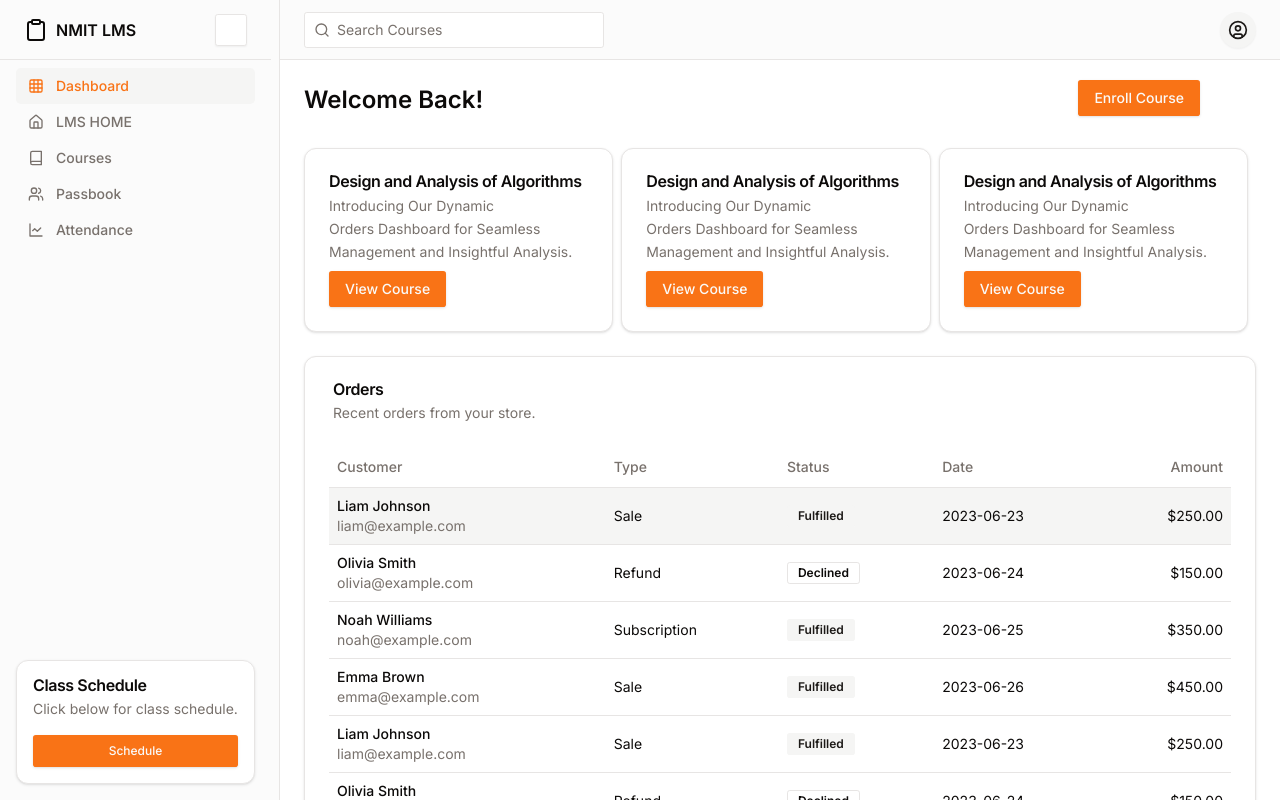
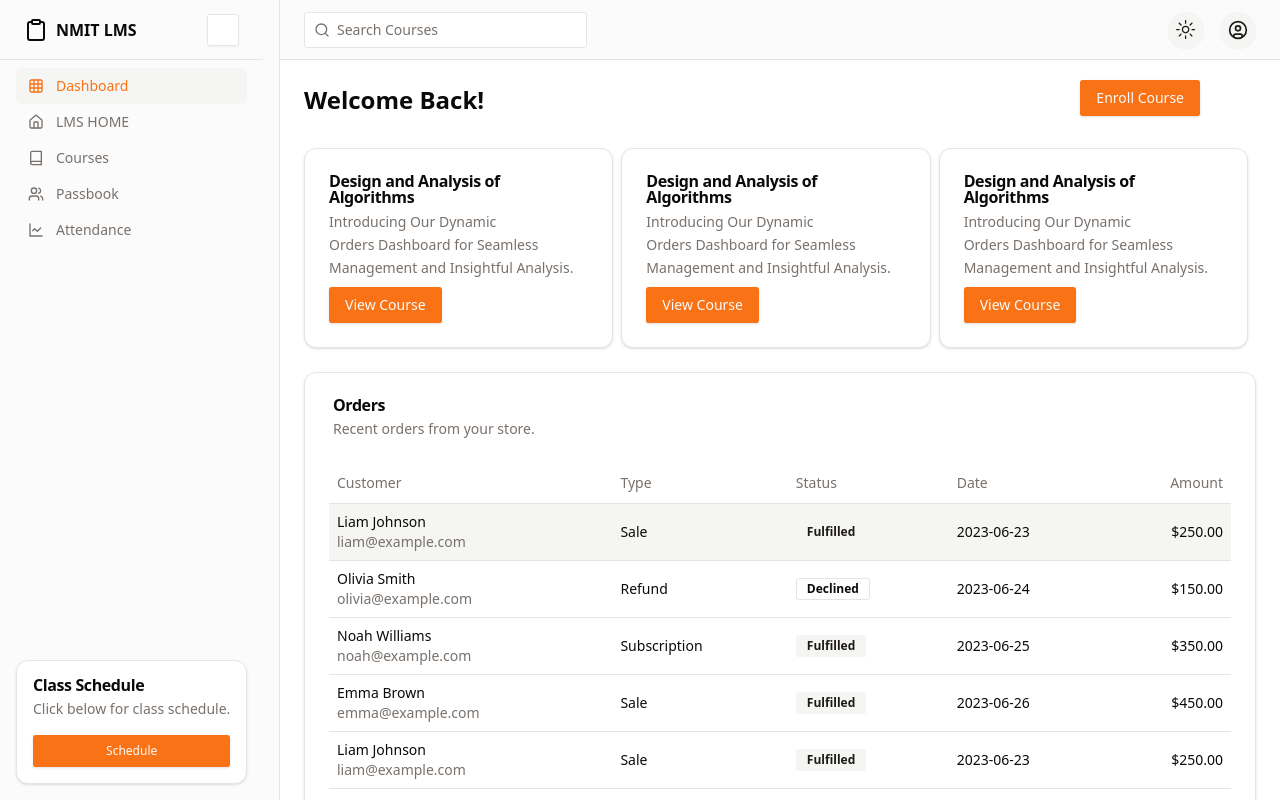
Before and after one commit to 1Aditya7/challk, a Next.js app in the folder challk/: page /dashboard in a window 1280 px wide. Shown: the top 800 px of the page. Built offline with nearby package versions, Linux system fonts and the light colour scheme.

Commit message:
Integrated dark theme

```diff
--- a/challk/package.json
+++ b/challk/package.json
@@ -19,6 +19,7 @@
     "lucide": "^0.379.0",
     "lucide-react": "^0.379.0",
     "next": "14.2.3",
+    "next-themes": "^0.3.0",
     "radix": "^0.0.0",
     "react": "^18",
     "react-dom": "^18",
--- a/challk/src/app/dashboard/page.tsx
+++ b/challk/src/app/dashboard/page.tsx
@@ -1,4 +1,10 @@
+"use client"
 import Link from "next/link"
+import * as React from "react"
+import { MoonIcon, SunIcon } from "@radix-ui/react-icons"
+import { useTheme } from "next-themes"
+
+
 import {
   Table,
   TableBody,
@@ -41,7 +47,9 @@ import {
 import { Input } from "@/components/ui/input"
 import { Sheet, SheetContent, SheetTrigger } from "@/components/ui/sheet"
 
+
 function Dashboard() {
+  const { setTheme } = useTheme();
   return (
     <div className="grid min-h-screen w-full md:grid-cols-[220px_1fr] lg:grid-cols-[280px_1fr]">
       <div className="hidden border-r bg-muted/40 md:block">
@@ -203,6 +211,27 @@ function Dashboard() {
           </div>
           <DropdownMenu>
             <DropdownMenuTrigger asChild>
+                <Button variant="secondary" size="icon" className="rounded-full">
+                <SunIcon className="h-[1.2rem] w-[1.2rem] rotate-0 scale-100 transition-all dark:-rotate-90 dark:scale-0" />
+                <MoonIcon className="absolute h-[1.2rem] w-[1.2rem] rotate-90 scale-0 transition-all dark:rotate-0 dark:scale-100" />
+                <span className="sr-only">Toggle theme</span>
+              </Button>
+            </DropdownMenuTrigger>
+            <DropdownMenuContent align="end">
+              <DropdownMenuItem onClick={() => setTheme("light")}>
+                Light
+              </DropdownMenuItem>
+              <DropdownMenuItem onClick={() => setTheme("dark")}>
+                Dark
+              </DropdownMenuItem>
+              <DropdownMenuItem onClick={() => setTheme("system")}>
+                System
+              </DropdownMenuItem>
+            </DropdownMenuContent>
+          </DropdownMenu>
+          <DropdownMenu>
+            <DropdownMenuTrigger asChild>
+
               <Button variant="secondary" size="icon" className="rounded-full">
                 <CircleUser className="h-5 w-5" />
                 <span className="sr-only">Toggle user menu</span>
--- a/challk/src/app/layout.tsx
+++ b/challk/src/app/layout.tsx
@@ -1,5 +1,6 @@
 import type { Metadata } from "next";
 import { Inter } from "next/font/google";
+import { ThemeProvider } from "@/components/theme-provider"
 import "./globals.css";
 
 const inter = Inter({ subsets: ["latin"] });
@@ -16,7 +17,18 @@ export default function RootLayout({
 }>) {
   return (
     <html lang="en">
-      <body className={inter.className}>{children}</body>
+      <body>
+      <body>
+          <ThemeProvider
+            attribute="class"
+            defaultTheme="system"
+            enableSystem
+            disableTransitionOnChange
+          >
+            {children}
+          </ThemeProvider>
+        </body>
+        </body>
     </html>
   );
 }
--- /dev/null
+++ b/challk/src/components/dark-mode-toggle.tsx
@@ -0,0 +1,40 @@
+"use client"
+
+import * as React from "react"
+import { MoonIcon, SunIcon } from "@radix-ui/react-icons"
+import { useTheme } from "next-themes"
+
+import { Button } from "@/components/ui/button"
+import {
+  DropdownMenu,
+  DropdownMenuContent,
+  DropdownMenuItem,
+  DropdownMenuTrigger,
+} from "@/components/ui/dropdown-menu"
+
+export function ModeToggle() {
+  const { setTheme } = useTheme()
+
+  return (
+    <DropdownMenu>
+      <DropdownMenuTrigger asChild>
+        <Button variant="outline" size="icon">
+          <SunIcon className="h-[1.2rem] w-[1.2rem] rotate-0 scale-100 transition-all dark:-rotate-90 dark:scale-0" />
+          <MoonIcon className="absolute h-[1.2rem] w-[1.2rem] rotate-90 scale-0 transition-all dark:rotate-0 dark:scale-100" />
+          <span className="sr-only">Toggle theme</span>
+        </Button>
+      </DropdownMenuTrigger>
+      <DropdownMenuContent align="end">
+        <DropdownMenuItem onClick={() => setTheme("light")}>
+          Light
+        </DropdownMenuItem>
+        <DropdownMenuItem onClick={() => setTheme("dark")}>
+          Dark
+        </DropdownMenuItem>
+        <DropdownMenuItem onClick={() => setTheme("system")}>
+          System
+        </DropdownMenuItem>
+      </DropdownMenuContent>
+    </DropdownMenu>
+  )
+}
--- /dev/null
+++ b/challk/src/components/theme-provider.tsx
@@ -0,0 +1,9 @@
+"use client"
+
+import * as React from "react"
+import { ThemeProvider as NextThemesProvider } from "next-themes"
+import { type ThemeProviderProps } from "next-themes/dist/types"
+
+export function ThemeProvider({ children, ...props }: ThemeProviderProps) {
+  return <NextThemesProvider {...props}>{children}</NextThemesProvider>
+}
```
Also changed, not shown: 1 other file (tests, documents, lock files or other folders).
